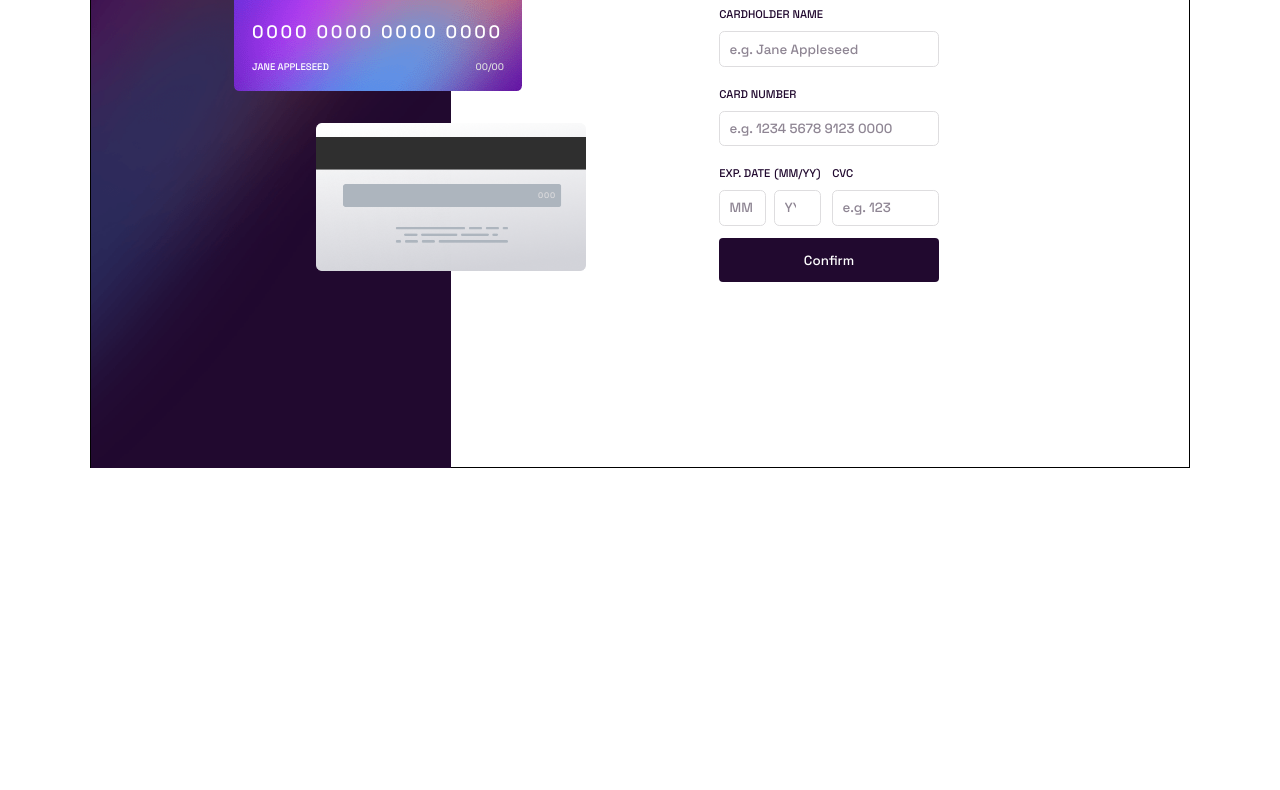
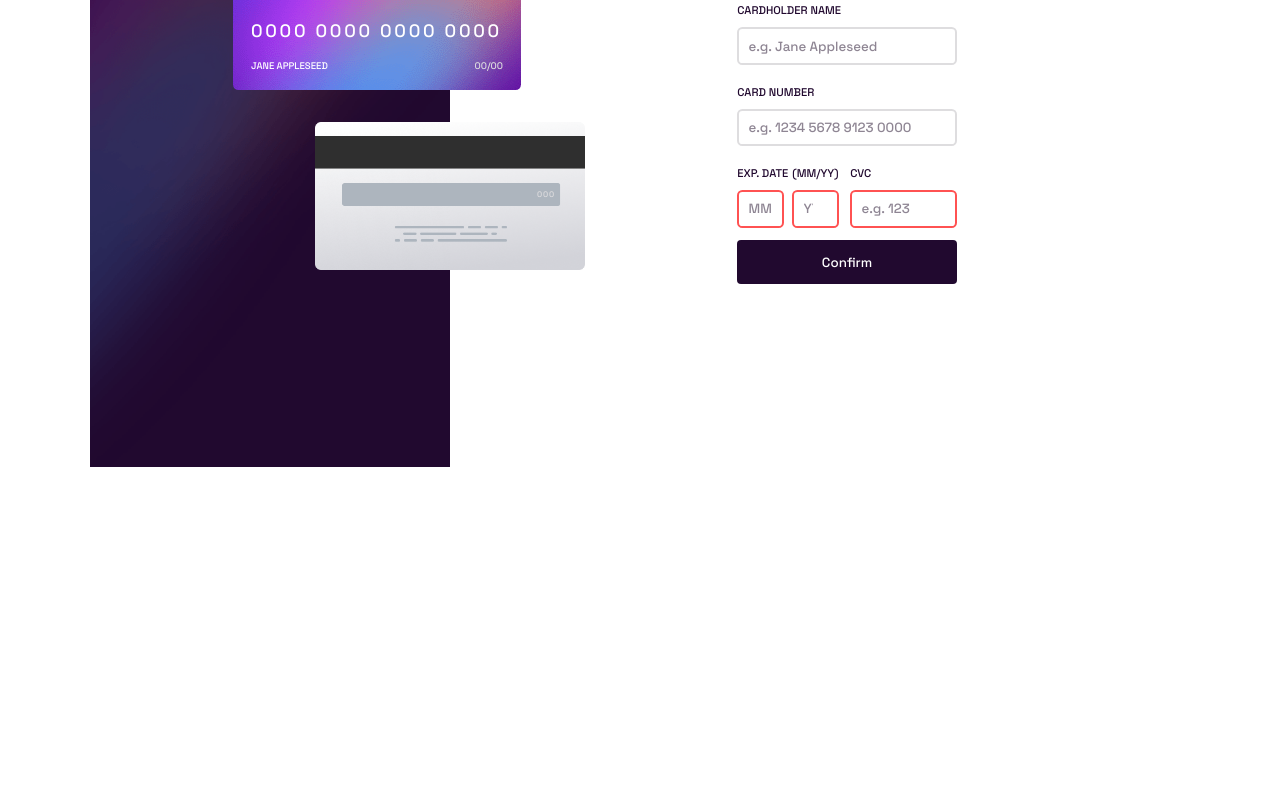
Before and after one commit to ikennarichard/Interactive-details-page, a plain HTML site: page index.html in a window 1280 px wide. Shown: the part 238-1028 px from the top of the page. Drawn offline with Linux system fonts and the light colour scheme.

Commit message:
Add styles for input states

```diff
--- a/index.html
+++ b/index.html
@@ -28,7 +28,7 @@
         <div class="card_no">
           <p>0000 0000 0000 0000</p>
         </div>
-        <div class="card_name">
+        <div class="front_card_details">
           <h1>Jane Appleseed</h1>
           <div class="card_date">00/00</div>
         </div>
@@ -40,30 +40,31 @@
         <!-- cardholder name -->
         <div class="cardholder_name">
           <label for="card_name">Cardholder Name</label>
-          <input type="text" placeholder="e.g. Jane Appleseed" id=card_name">
+          <input type="text" placeholder="e.g. Jane Appleseed" id=cardholder_name">
         </div>
 
         <!-- card number -->
         <div class="card_number">
           <label for="first_name">Card Number</label>
-          <input type="text" placeholder="e.g. 1234 5678 9123 0000" id="first_name">
+          <input type="text" inputmode="numeric" placeholder="e.g. 1234 5678 9123 0000" id="card_number">
+          <div class="error_message"></div>
         </div>
 
         <!-- expiry date -->
         <div class="date_">
         <div class="exp_date_">
           <label for="exp_date">exp. date</label>
-          <input type="text" placeholder="MM" id="exp_date">
+          <input type="text" placeholder="MM" id="exp_date" name="exp_date" required>
         </div>
         <!-- month/year -->
         <div class="month_year_">
           <label for="month_year">(mm/yy)</label>
-          <input type="number" placeholder="YY" id="month_year">
+          <input type="number" placeholder="YY" id="month_year" name="exp_date" required>
         </div>
         <!-- c🤑 -->
         <div class="cvc_">
           <label for="cvc_number">Cvc</label>
-          <input type="number" placeholder="e.g. 123" id="cvc_number">
+          <input type="number" placeholder="e.g. 123" id="cvc_number" required>
         </div>
       </div>
 
--- a/styles.css
+++ b/styles.css
@@ -4,7 +4,7 @@
 
 :root {
     /* active input border */
-    --linear-gradient: hsl(249, 99%, 64%) to hsl(278, 94%, 30%);
+    --blue: linear-gradient(hsl(249, 99%, 64%), hsl(278, 94%, 30%));
     /* input errors */
     --red: hsl(0, 100%, 66%);
     /* neutral */
@@ -96,7 +96,6 @@ label {
     margin-inline-start: 1em;
     z-index: 3;
     /* display: none; */
-
 }
 
 
@@ -120,7 +119,7 @@ label {
 }
 
 
-.card_name {
+.front_card_details {
     display: flex;
     justify-content: space-between;
     color: var(--light-grayish-violet);
@@ -145,11 +144,25 @@ input {
     appearance: none;
     display: block;
     width: 100%;
-    border: 1px solid var(--light-grayish-violet);
+    border: 2px double var(--light-grayish-violet);
     padding: .7em;
     border-radius: .4em;
     margin-block-start: .6em;
+    outline: none;
 }
+
+
+input:focus {
+    border-color: transparent;
+    background: linear-gradient(to bottom,white, white), linear-gradient(to top, hsl(278, 94%, 30%) , hsl(249, 99%, 64%));
+    background-clip: padding-box,border-box;
+}
+
+
+input:invalid {
+    border-color: var(--red);
+}
+
 
 input::placeholder {
     color: var(--dark-grayish-violet);
@@ -193,6 +206,7 @@ button {
     color: var(--white);
     font-family: 'Space Grotesk', sans-serif;
     margin-block-start: 1em;
+    cursor: pointer;
 }
 
 
@@ -207,7 +221,6 @@ button {
         gap: 1em;
         width: 100%;
         max-width: 1100px;
-        border: 1px solid black;
         height: 672px;
     }
 
@@ -215,6 +228,7 @@ button {
     form {
         margin-block-start: -17em;
         padding: 0;
+        margin-inline-start: 2em;
     }
 
 
```
